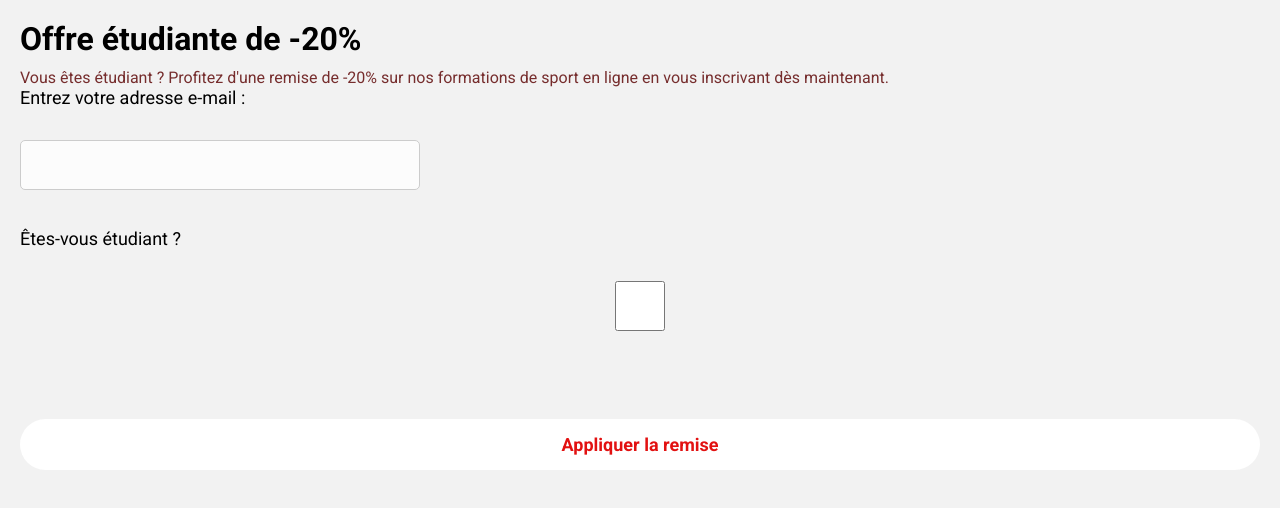
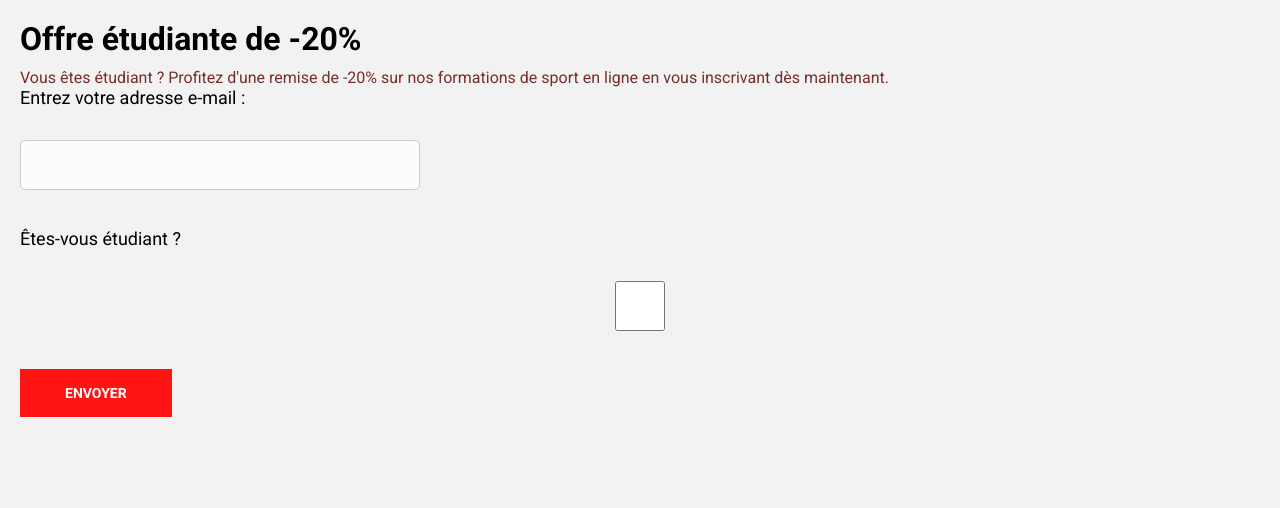
Before and after one commit to haddadrayan72/Applications-Web-et-Securite, a React (Create React App) app in the folder fitlearning/: page /Reduction in a window 1280 px wide. Shown: the top 508 px of the page. Built offline with nearby package versions, Linux system fonts and the light colour scheme.

Commit message:
offre reduction

```diff
--- a/fitlearning/src/Pages/Reduction.js
+++ b/fitlearning/src/Pages/Reduction.js
@@ -1,6 +1,20 @@
 import React, { useState } from 'react';
 import './Reduction.css';
+import { doc, setDoc } from "firebase/firestore";
 
+import { db } from "../../src/Firebase";
+import Button from '../components/GlobalComponents/Button';
+
+
+function connectToDataBasea(){
+  const email = document.getElementById("email").value;
+  const message = "message";
+
+  setDoc(doc(db, "redaction",email), {
+    message: "redaction etudiant"
+  });
+  alert(`ajout avec succes `);
+}
 function Reduction() {
   const [email, setEmail] = useState('');
   const [isStudent, setIsStudent] = useState(false);
@@ -34,7 +48,7 @@ function Reduction() {
       <label htmlFor="student">Êtes-vous étudiant ?</label><br />
       <input type="checkbox" id="student" name="student" checked={isStudent} onChange={handleStudentChange} /><br /><br />
 
-      <button type="button" onClick={handleApplyDiscount}>Appliquer la remise</button>
+      <Button onClick={connectToDataBasea}  text="Envoyer" />
 
       {discountApplied && <p>Votre remise de -20% a été appliquée.</p>}
     </div>
--- a/fitlearning/src/components/BigOffer/BigOfferInfo.js
+++ b/fitlearning/src/components/BigOffer/BigOfferInfo.js
@@ -10,7 +10,7 @@ const BigOfferInfo = () => (
       SPECIAL<br />  ETUDIANTS
     </h3>
     <h2>20% DE REDUCTION</h2>
-    <p>
+    <p css={paragraphStyles}>
     Le sport va chercher la peur pour la dominer, la fatigue pour en triompher, la difficulté pour la vaincre. <br /> la difficulté pour la vaincre.
     </p>
     <Link to="/Reduction">
@@ -57,4 +57,7 @@ const styles = css`
 }
 `;
 
+const paragraphStyles = css`
+color: #fff;
+`;
 export default BigOfferInfo;
```
Lines whose indentation alone changed are shown as unchanged.
